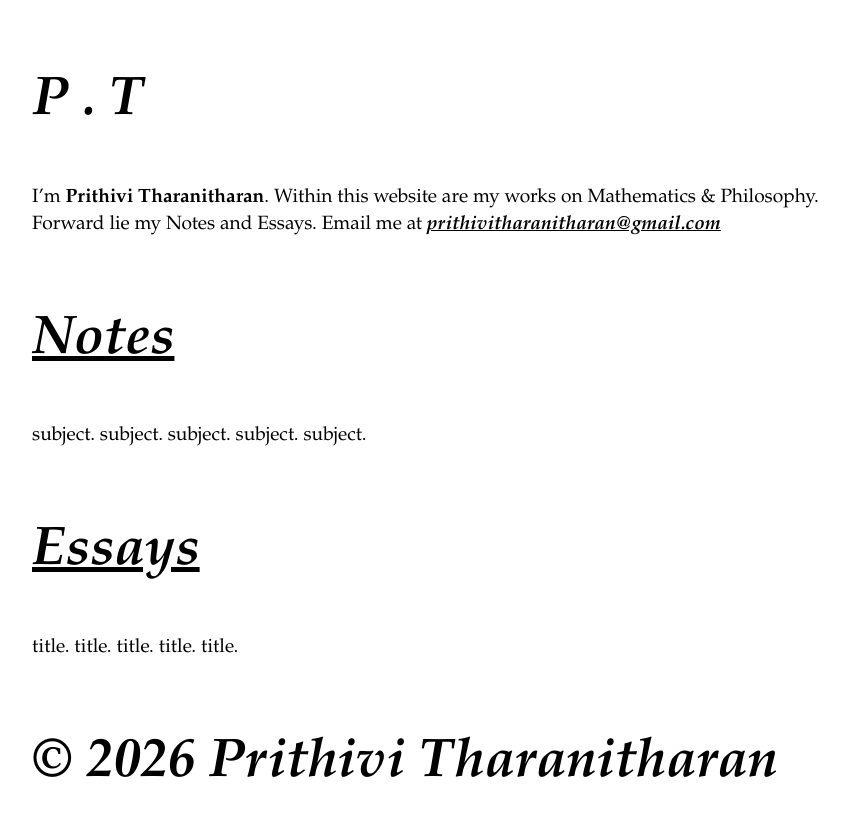
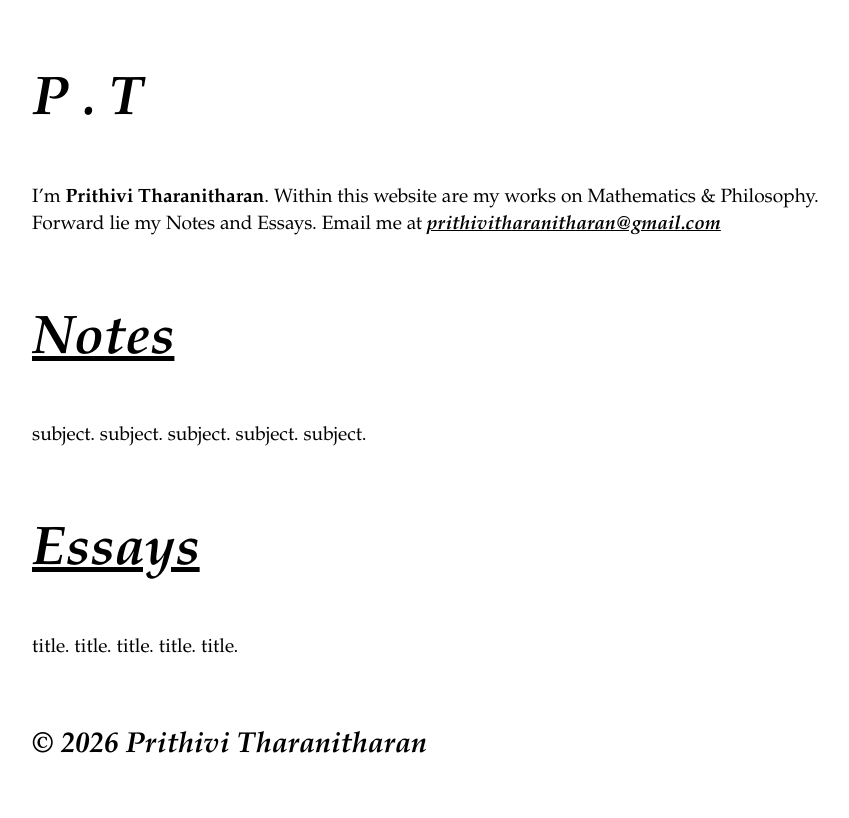
Before and after one commit to prithivitharanitharan/prithivitharanitharan.github.io, a plain HTML site: page index.html in a window 1280 px wide. Shown: the whole page, without its empty margins (208-1057 px from the left). Drawn offline with Linux system fonts and the light colour scheme.

Commit message:
Add files via upload

```diff
--- a/index.html
+++ b/index.html
@@ -37,7 +37,7 @@ href="/Notes/"><em>Notes</em></a></h1>
 <h1 class="unnumbered" id="essays"><a
 href="/Essays/"><em>Essays</em></a></h1>
 <p>title. title. title. title. title.</p>
-<h1 class="unnumbered" id="prithivi-tharanitharan"><em>© 2026 Prithivi
-Tharanitharan</em></h1>
+<h2 class="unnumbered" id="prithivi-tharanitharan"><em>© 2026 Prithivi
+Tharanitharan</em></h2>
 </body>
 </html>
```
